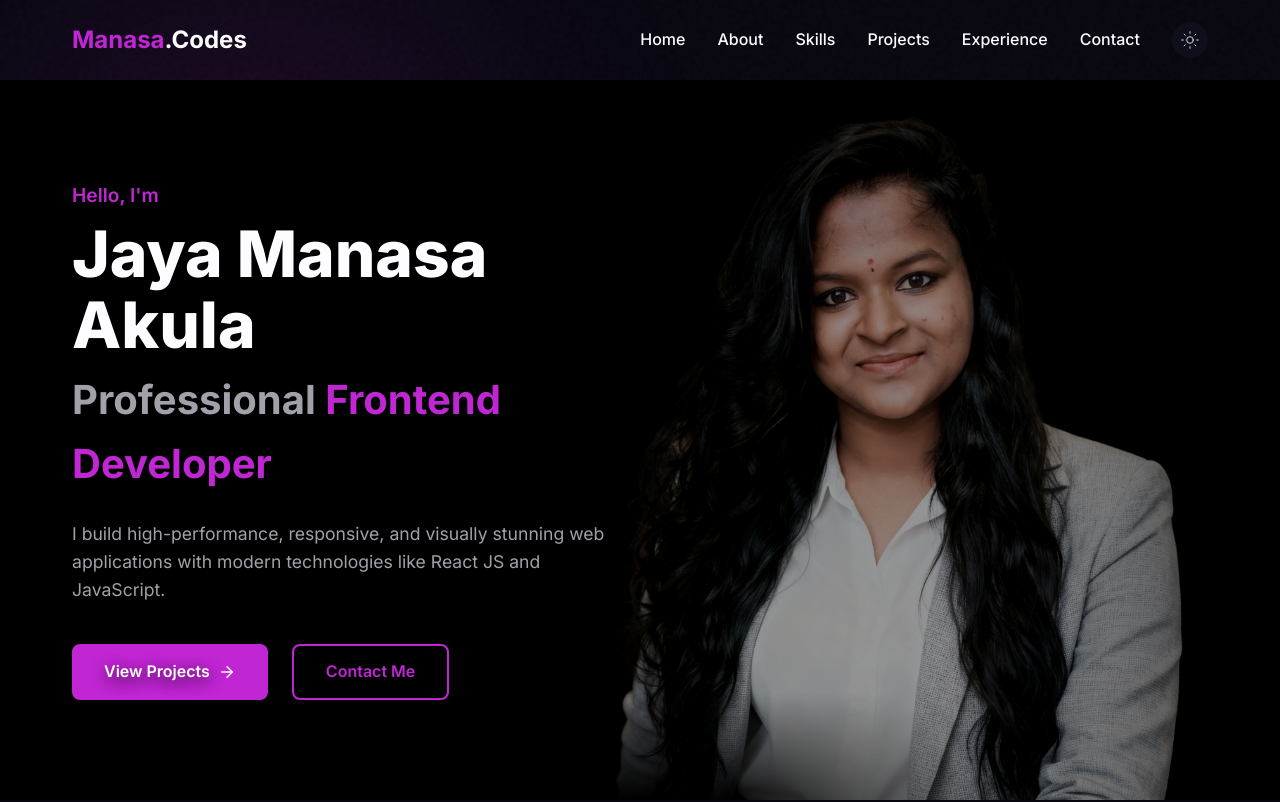
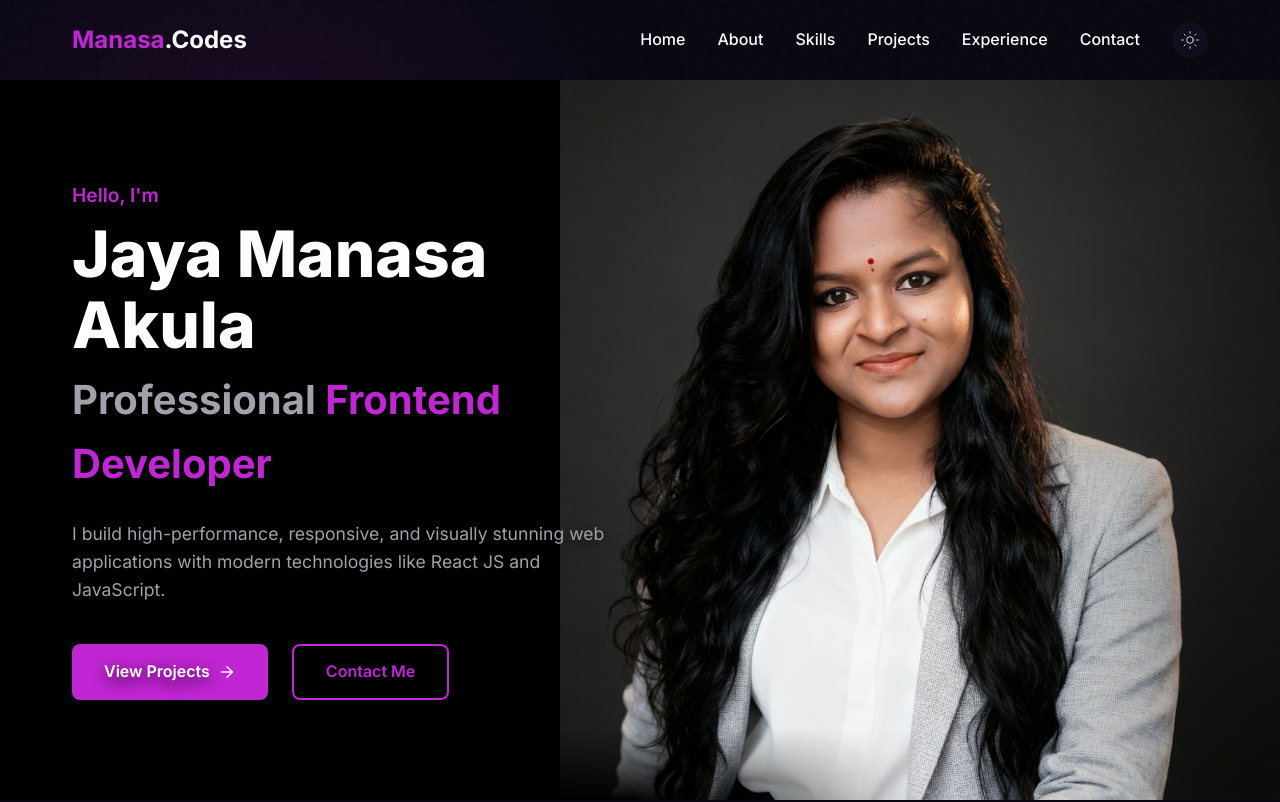
Before and after one commit to jayamanasaakula02/frontend-portfolio, a React (Vite) app: page / in a window 1280 px wide. Shown: the top 802 px of the page. Built offline with nearby package versions, Linux system fonts and the light colour scheme.

Commit message:
feat: replace hero image with AI-polished studio portrait

```diff
--- a/src/pages/Home/Home.jsx
+++ b/src/pages/Home/Home.jsx
@@ -1,7 +1,7 @@
 import React from 'react';
 import { motion } from 'framer-motion';
 import { ArrowRight } from 'lucide-react';
-import profileImg from '../../assets/no-bg-portrait.png';
+import profileImg from '../../assets/manasa-portrait-new.png';
 import styles from './Home.module.css';
 import About from '../About/About';
 import Skills from '../Skills/Skills';
--- a/src/pages/Home/Home.module.css
+++ b/src/pages/Home/Home.module.css
@@ -37,13 +37,13 @@
     width: auto;
     object-fit: contain;
     object-position: right bottom;
-    opacity: 0.6;
-    /* Balanced for clarity and shade */
-    /* Start fading earlier from the left to clear the text space completely */
-    mask-image: linear-gradient(to right, transparent 0%, transparent 20%, black 60%),
-        linear-gradient(to top, transparent 0%, black 15%);
-    -webkit-mask-image: linear-gradient(to right, transparent 0%, transparent 20%, black 60%),
-        linear-gradient(to top, transparent 0%, black 15%);
+    opacity: 1;
+    /* Increased for the high-quality AI portrait */
+    /* Refined mask to blend the studio background into the page's black hero section */
+    mask-image: linear-gradient(to right, transparent 0%, transparent 10%, black 50%),
+        linear-gradient(to top, transparent 0%, black 10%);
+    -webkit-mask-image: linear-gradient(to right, transparent 0%, transparent 10%, black 50%),
+        linear-gradient(to top, transparent 0%, black 10%);
 }
 
 .blackShade {
```
